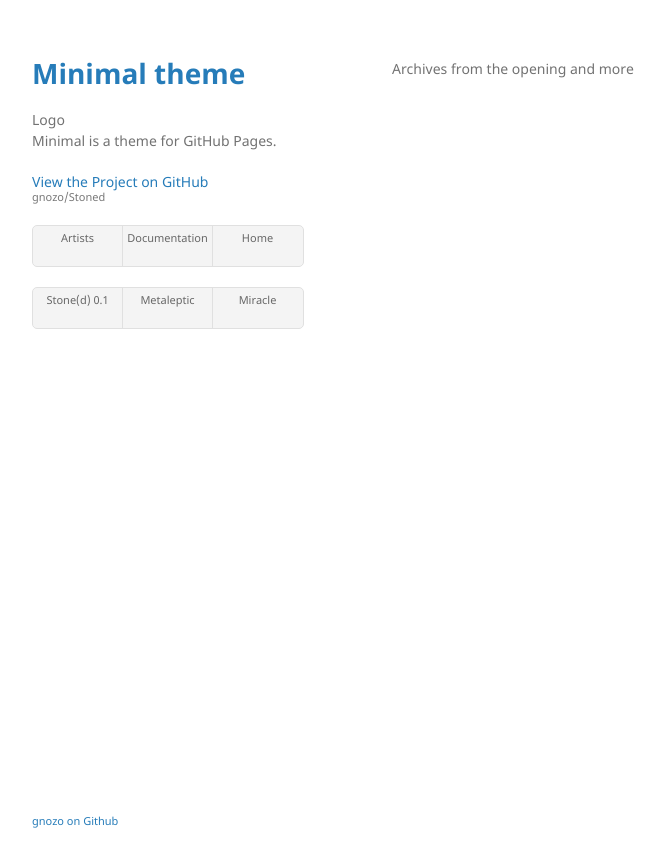
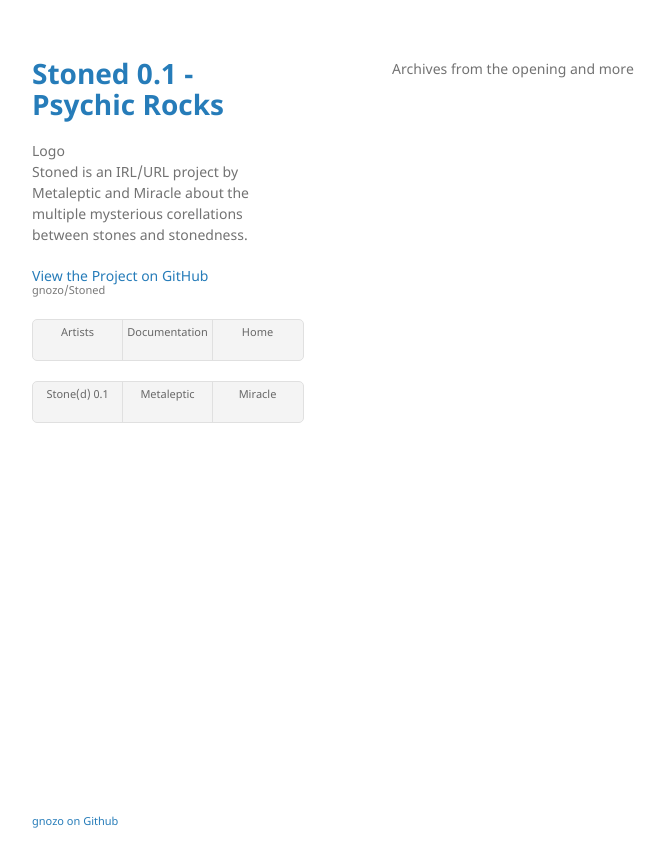
Before and after one commit to gnozo/Stoned, a Jekyll site: the page built from documentation.md, in a window 1280 px wide. Shown: the top 867 px of the page, without its empty margins (178-843 px from the left). Built offline with Jekyll 4.4.1, drawn with Linux system fonts in a browser that asks for light colours; our own code applies the rules of GitHub Pages for plain Markdown files.

Commit message:
Update _config.yml

```diff
--- a/_config.yml
+++ b/_config.yml
@@ -1,6 +1,6 @@
-title: Minimal theme
-logo: /assets/img/logo.png
-description: Minimal is a theme for GitHub Pages.
+title: Stoned 0.1 - Psychic Rocks
+logo: /assets/img/stoned-logo.gif
+description: Stoned is an IRL/URL project by Metaleptic and Miracle about the multiple mysterious corellations between stones and stonedness.
 show_downloads: true
 google_analytics:
 theme: jekyll-theme-minimal
```
